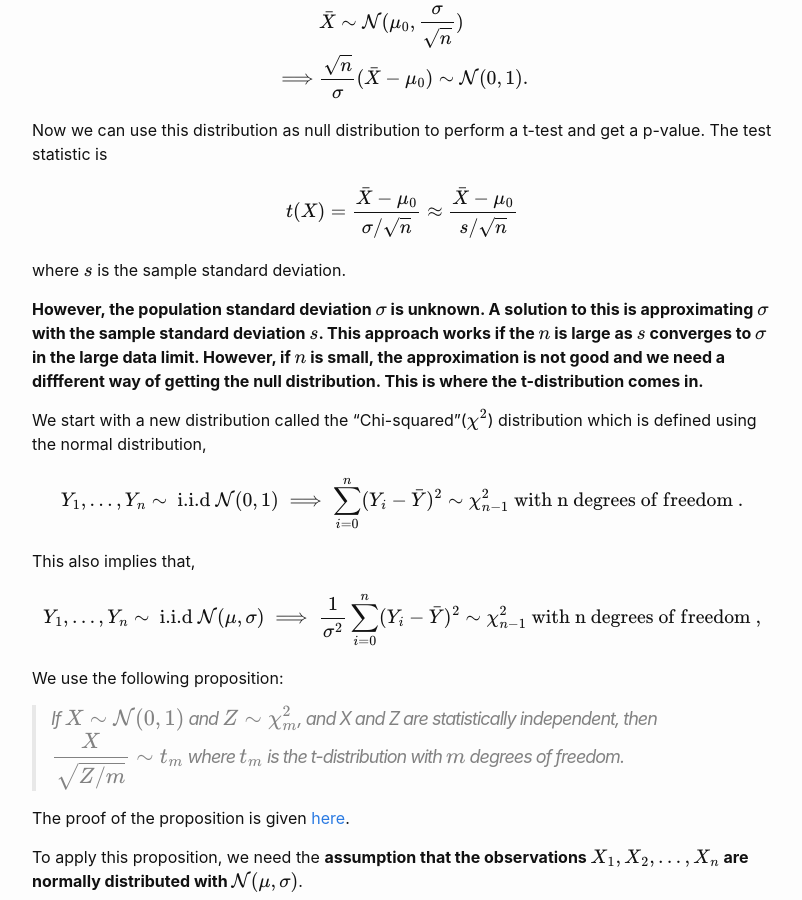
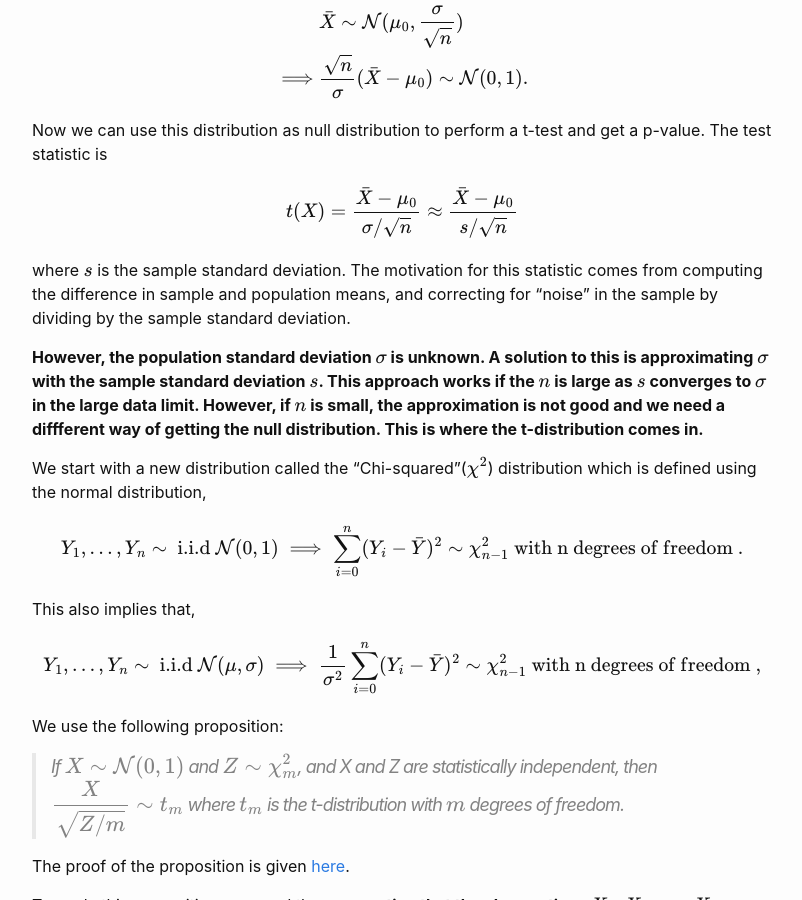
Before and after one commit to saksham219/saksham219.github.io, a Jekyll site: the page built from _posts/2023-10-31-Where-does-the-t-distribution-come-from.md, in a window 1280 px wide and 900 px high, scrolled down 749 px. Shown: the whole window, without its empty margins (238-1040 px from the left). Built offline with Jekyll 4.4.1, drawn with Linux system fonts in a browser that asks for light colours.

Commit message:
t-distribution

```diff
--- a/_posts/2023-10-31-Where-does-the-t-distribution-come-from.md
+++ b/_posts/2023-10-31-Where-does-the-t-distribution-come-from.md
@@ -41,7 +41,7 @@ $$
 t(X) = \dfrac{\bar{X} - \mu_0}{\sigma/\sqrt{n}} \approx  \dfrac{\bar{X} - \mu_0}{s/\sqrt{n}}
 $$
 
-where $s$ is the sample standard deviation.
+where $s$ is the sample standard deviation. The motivation for this statistic comes from computing the difference in sample and population means, and correcting for "noise" in the sample by dividing by the sample standard deviation.
 
 **However, the population standard deviation $\sigma$ is unknown. A solution to this is approximating $\sigma$ with the sample standard deviation $s$. This approach works if the $n$ is large as $s$ converges to $\sigma$ in the large data limit. However, if $n$ is small, the approximation is not good and we need a diffferent way of getting the null distribution. This is where the t-distribution comes in.**
 
```
